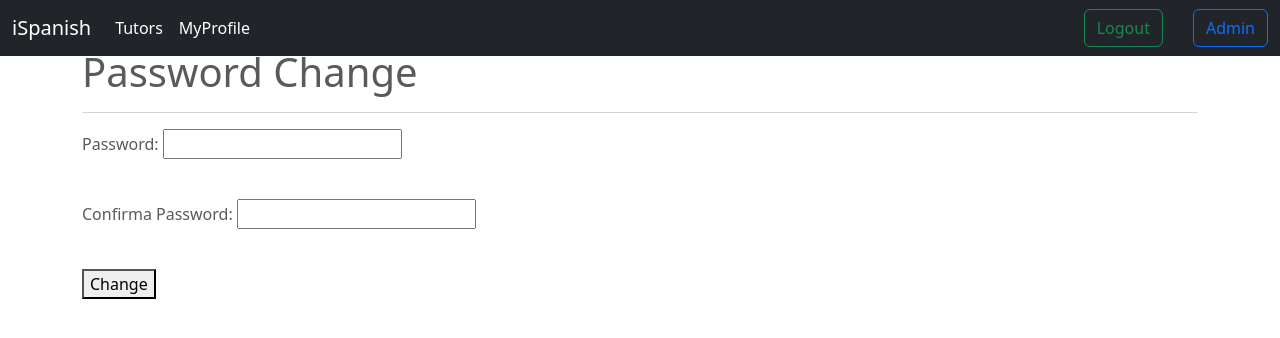
After one commit to KantaNakamura/iSpanish, a Django app: page /password-change/ in a window 1280 px wide. The commit adds this page. Shown: the top 338 px of the page. Run offline with Django 4.2, Linux system fonts and the light colour scheme; the visitor is signed in with stand-in values (Sample User, id 1).

Commit message:
create change password func

```diff
--- a/iSpanish/accounts/forms.py
+++ b/iSpanish/accounts/forms.py
@@ -2,6 +2,7 @@ from django import forms
 from django.contrib.auth import get_user_model
 from django.contrib.auth.forms import AuthenticationForm
 from django.core.exceptions import ValidationError
+from django.contrib.auth.password_validation import validate_password
 import re
 
 # check username is valid
@@ -68,3 +69,31 @@ class UserLoginForm(AuthenticationForm):
             'placeholder': 'password'
         }
     ))
+
+
+
+class PasswordChangeForm(forms.ModelForm):
+    password = forms.CharField(label='Password', widget=forms.PasswordInput(attrs={
+            'class': 'input mb-4',
+        }))
+    confirm_password = forms.CharField(label='Confirma Password', widget=forms.PasswordInput(attrs={
+            'class': 'input mb-4',
+        }))
+
+    class Meta:
+        model = get_user_model()
+        fields = ['password',]
+
+    def clean(self):
+        cleaned_data = super().clean()
+        password = cleaned_data['password']
+        confirm_password = cleaned_data['confirm_password']
+        if password != confirm_password:
+            raise forms.ValidationError('Passwor is not same.')
+
+    def save(self, commit=False):
+        user = super().save(commit=False)
+        validate_password(self.cleaned_data['password'], user)
+        user.set_password(self.cleaned_data['password'])
+        user.save()
+        return user
--- a/iSpanish/accounts/urls.py
+++ b/iSpanish/accounts/urls.py
@@ -8,4 +8,5 @@ urlpatterns = [
     path('regist/', views.UserRegistView.as_view(), name='regist'),
     path('login/', views.UserLoginView.as_view(), name='login'),
     path('logout/', views.UserLogoutView.as_view(), name='logout'),
+    path('password-change/', views.password_change, name='password-change'),
 ]
--- a/iSpanish/accounts/views.py
+++ b/iSpanish/accounts/views.py
@@ -3,10 +3,13 @@ from django.views.generic.edit import CreateView
 from django.contrib.auth.mixins import LoginRequiredMixin, UserPassesTestMixin
 from django.contrib.auth.views import LoginView, LogoutView
 from django.urls import reverse_lazy
-from django.shortcuts import redirect
+from django.shortcuts import redirect, render
+from django.contrib.auth import update_session_auth_hash
+from django.core.exceptions import ValidationError
 from django.contrib import messages
+from django.contrib.auth.decorators import login_required
 
-from .forms import UserRegistForm, UserLoginForm
+from .forms import UserRegistForm, UserLoginForm, PasswordChangeForm
 
 
 class UnauthenticatedOnly(UserPassesTestMixin):
@@ -44,3 +47,16 @@ class UserLogoutView(LoginRequiredMixin, LogoutView):
         if request.user.is_authenticated:
             messages.info(request, "Logout succeeded.")
         return super().dispatch(request, *args, **kwargs)
+
+
+@login_required
+def password_change(request):
+    password_change_form = PasswordChangeForm(request.POST or None, instance=request.user)
+    if password_change_form.is_valid():
+        try:
+            password_change_form.save()
+            messages.success(request, 'Password was changed')
+            update_session_auth_hash(request, request.user)
+        except ValidationError as e:
+            password_change_form.add_error('password', e)
+    return render(request, 'accounts/password_change.html', context={'password_change_form': password_change_form})
--- /dev/null
+++ b/iSpanish/templates/accounts/password_change.html
@@ -0,0 +1,17 @@
+{% extends 'base.html' %}
+
+{% block content %}
+<div class="container">
+    <div class="columns is-centered">
+        <div class="column is-half has-background-link-light">
+            <h1 class="is-size-1">Password Change</h1>
+            <hr>
+            <form method="POST">
+                {% csrf_token %}
+                {{ password_change_form.as_p }}
+                <button class="button is-primary">Change</button>
+            </form>
+        </div>
+    </div>
+</div>
+{% endblock content %}
--- a/iSpanish/templates/base.html
+++ b/iSpanish/templates/base.html
@@ -89,7 +89,7 @@
                 <a class="nav-link active" aria-current="page" href="{% url 'search_tutors:tutors-list' %}">Tutors</a>
             </li>
             <li class="nav-item">
-                <a class="nav-link active" aria-current="page" href="{% url 'search_tutors:update-profile' username=user.username %}">MyProfile</a>
+                <a class="nav-link active" aria-current="page" href="{% url 'search_tutors:tutors-detail' pk=user.id %}">MyProfile</a>
             </li>
             </ul>
             <a class="btn btn-outline-success" style="margin-right: 30px;" href="{% url 'accounts:logout' %}">Logout</a>
--- a/iSpanish/templates/searchTutors/tutors_detail.html
+++ b/iSpanish/templates/searchTutors/tutors_detail.html
@@ -9,6 +9,10 @@
 <div class="container">
     <div class="profile">
         <h1>Tutor Profile</h1>
+        {% if user.id == object.id %}
+        <a class="nav-link active" aria-current="page" href="{% url 'search_tutors:update-profile' username=object.username %}">Update Profile</a>
+        <a class="nav-link active" aria-current="page" href="{% url 'accounts:password-change' %}">Reset Password</a>
+        {% endif %}
         <img src="{{ object.icon.url }}" alt="人物の写真">
         <h1 class="name">{{ object.name }}</h1>
         <p class="description">山田太郎は日本の作家であり、20世紀初頭の文学界で重要な役割を果たしました。彼の作品は広く評価され、数々の文学賞を受賞しました。山田太郎はまた、文学に関するセミナーや講演でも活動しており、若い作家たちの指導にも力を入れています。</p>
```
